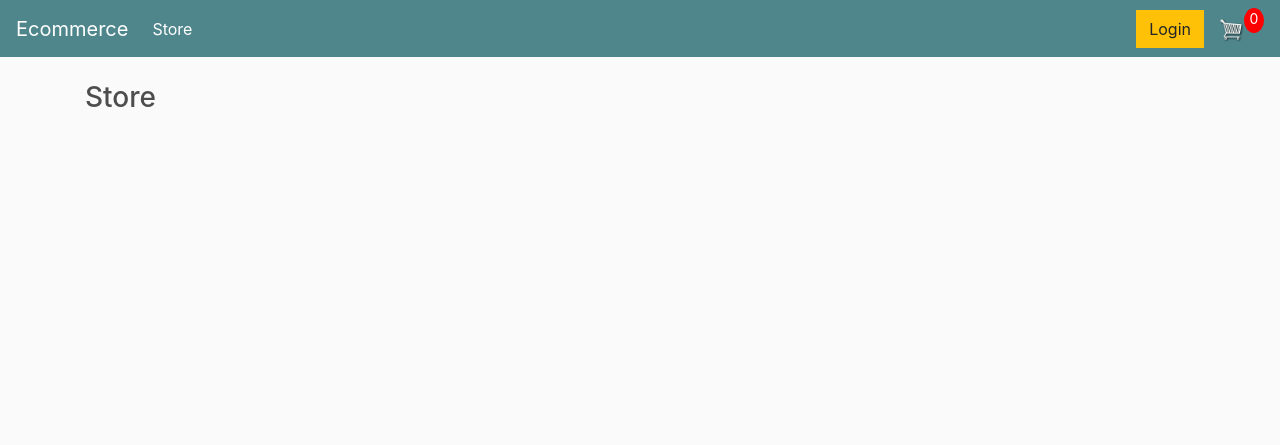
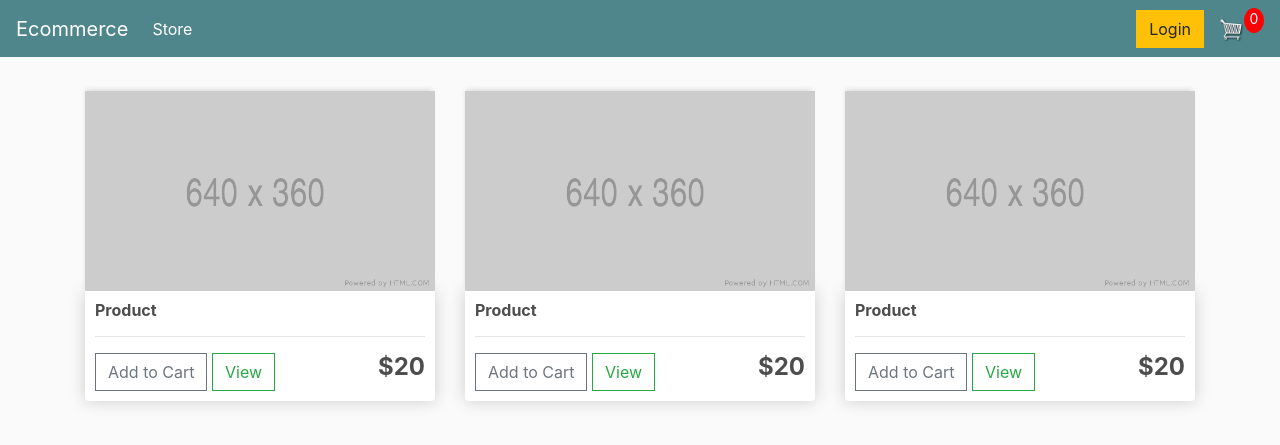
Before and after one commit to wasim-eb/ecommerce, a Django app: template store/templates/store/store.html in a window 1280 px wide. Shown: the top 445 px of the page. Run offline with Django 3.2, Linux system fonts and the light colour scheme; the template is opened without the code that fills it, so the values that code supplies are empty; some libraries are stand-ins or nearby versions.

Commit message:
Added columns, product placeholder images and view/Add to cart buttons for the products

```diff
--- a/store/templates/store/store.html
+++ b/store/templates/store/store.html
@@ -2,7 +2,49 @@
 {% extends 'store/main.html' %}
 {% load static %}
 {% block content %}
-    <h3>Store</h3>
+
+<!--This is the column where the products will be placed-->
+<div class="row">
+    <div class="col-lg-4">
+        <!--Product image-->
+        <img class="thumbnail" src="{% static 'images/placeholder.png' %}">
+        <div class="box-element product">
+            <h6><strong>Product</strong></h6>
+            <hr>
+            <!--View/Add to cart buttons and a price for the product-->
+            <button  class="btn btn-outline-secondary add-btn">Add to Cart</button>
+            <a class="btn btn-outline-success" href="#">View</a>
+            <h4 style="display: inline-block; float: right"><strong>$20</strong></h4>
+
+        </div>
+    </div>
+
+    <div class="col-lg-4">
+        <img class="thumbnail" src="{% static 'images/placeholder.png' %}">
+        <div class="box-element product">
+            <h6><strong>Product</strong></h6>
+            <hr>
+
+            <button  class="btn btn-outline-secondary add-btn">Add to Cart</button>
+            <a class="btn btn-outline-success" href="#">View</a>
+            <h4 style="display: inline-block; float: right"><strong>$20</strong></h4>
+
+        </div>
+    </div>
+
+    <div class="col-lg-4">
+        <img class="thumbnail" src="{% static 'images/placeholder.png' %}">
+        <div class="box-element product">
+            <h6><strong>Product</strong></h6>
+            <hr>
+
+            <button  class="btn btn-outline-secondary add-btn">Add to Cart</button>
+            <a class="btn btn-outline-success" href="#">View</a>
+            <h4 style="display: inline-block; float: right"><strong>$20</strong></h4>
+
+        </div>
+    </div>
+</div>
 
 {% endblock content %}
 <!--Loads the cart image-->
```
Also changed, not shown: README.md, readme-screenshots/placeholderscrn.png (added), static/images/placeholder.png (added).
